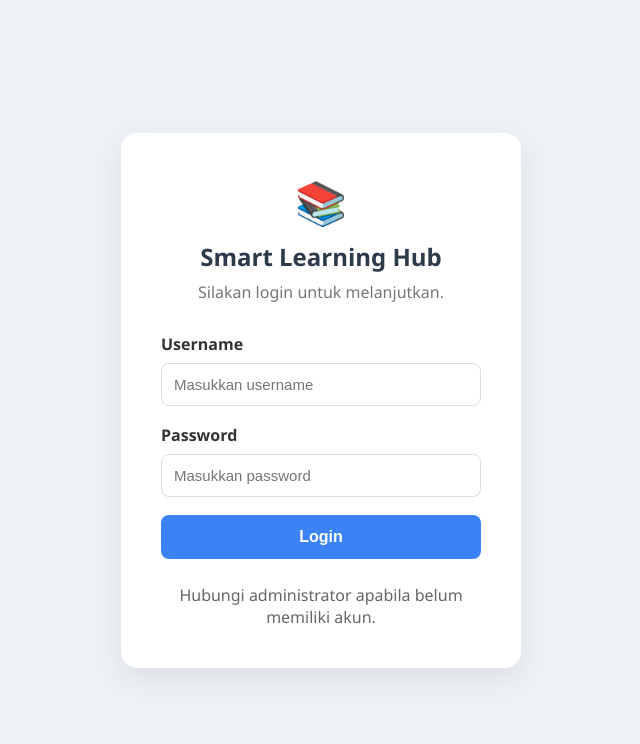
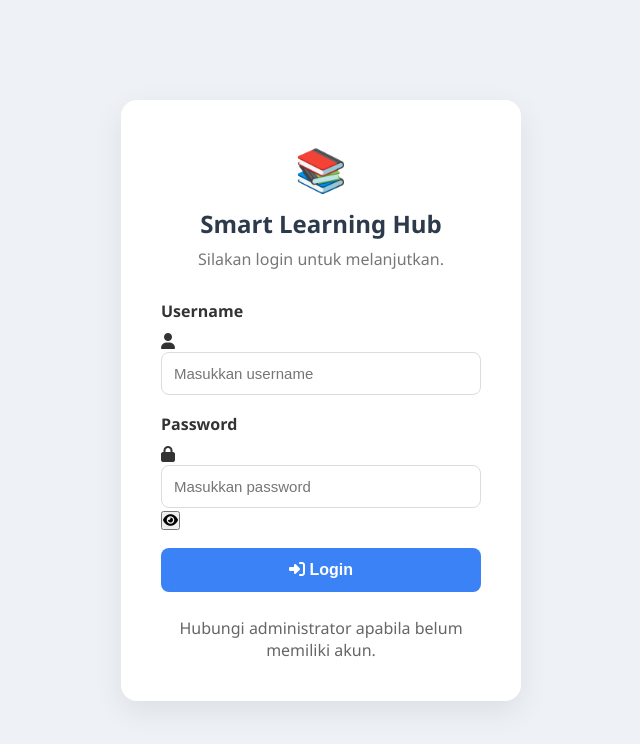
Before and after one commit to nurulanisa5519-png/SmartLearningHub, a Django app: page /login/ in a window 1280 px wide. Shown: the top 744 px of the page, without its empty margins (319-959 px from the left). Run offline with Django 5.2, Linux system fonts and the light colour scheme.

Commit message:
Update login.html

```diff
--- a/learning/templates/login.html
+++ b/learning/templates/login.html
@@ -3,11 +3,19 @@
 <html lang="id">
 
 <head>
+
     <meta charset="UTF-8">
+
     <meta name="viewport" content="width=device-width, initial-scale=1.0">
+
     <title>Login | Smart Learning Hub</title>
 
     <link rel="stylesheet" href="{% static 'css/style.css' %}">
+
+    <!-- Font Awesome -->
+    <link rel="stylesheet"
+          href="https://cdnjs.cloudflare.com/ajax/libs/font-awesome/6.7.2/css/all.min.css">
+
 </head>
 
 <body class="login-page">
@@ -17,40 +25,92 @@
     <div class="login-card">
 
         <div class="login-logo">
+
             📚
+
         </div>
 
-        <h2>Smart Learning Hub</h2>
+        <h2>
+
+            Smart Learning Hub
+
+        </h2>
 
         <p class="login-subtitle">
+
             Silakan login untuk melanjutkan.
+
         </p>
 
         <form method="POST">
 
             {% csrf_token %}
 
+            <!-- Username -->
+
             <div class="input-group">
-                <label>Username</label>
+
+                <label>
+
+                    Username
+
+                </label>
+
+                <div class="input-wrapper">
+
+                    <i class="fa-solid fa-user"></i>
 
                     <input
                         type="text"
                         name="username"
                         placeholder="Masukkan username"
+                        autocomplete="username"
                         required>
+
                 </div>
 
+            </div>
+
+            <!-- Password -->
+
             <div class="input-group">
-                <label>Password</label>
+
+                <label>
+
+                    Password
+
+                </label>
+
+                <div class="password-wrapper">
+
+                    <i class="fa-solid fa-lock lock-icon"></i>
 
                     <input
                         type="password"
+                        id="password"
                         name="password"
                         placeholder="Masukkan password"
+                        autocomplete="current-password"
                         required>
+
+                    <button
+                        type="button"
+                        class="toggle-password"
+                        onclick="togglePassword()">
+
+                        <i class="fa-solid fa-eye"></i>
+
+                    </button>
+
                 </div>
 
-            <button type="submit" class="login-btn">
+            </div>
+
+            <button
+                type="submit"
+                class="login-btn">
+
+                <i class="fa-solid fa-right-to-bracket"></i>
 
                 Login
 
@@ -62,6 +122,8 @@
 
         <div class="error-box">
 
+            <i class="fa-solid fa-circle-exclamation"></i>
+
             {{ error }}
 
         </div>
@@ -69,8 +131,8 @@
         {% endif %}
 
         <div class="login-footer">
-            <p> Hubungi administrator apabila belum memiliki akun.</p>
 
+            Hubungi administrator apabila belum memiliki akun.
 
         </div>
 
@@ -78,5 +140,36 @@
 
 </div>
 
+<script>
+
+function togglePassword(){
+
+    const password=document.getElementById("password");
+
+    const icon=document.querySelector(".toggle-password i");
+
+    if(password.type==="password"){
+
+        password.type="text";
+
+        icon.classList.remove("fa-eye");
+
+        icon.classList.add("fa-eye-slash");
+
+    }else{
+
+        password.type="password";
+
+        icon.classList.remove("fa-eye-slash");
+
+        icon.classList.add("fa-eye");
+
+    }
+
+}
+
+</script>
+
 </body>
+
 </html>
```
Lines whose indentation alone changed are shown as unchanged.
